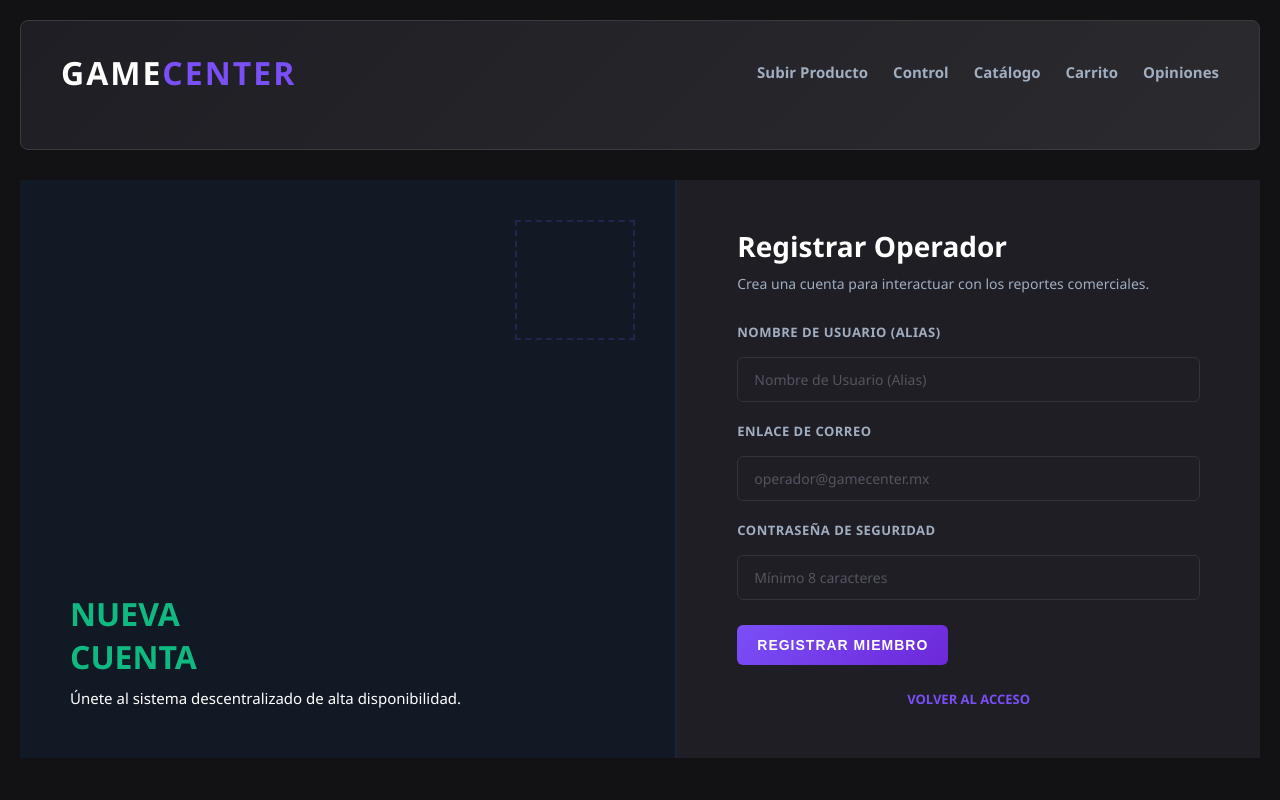
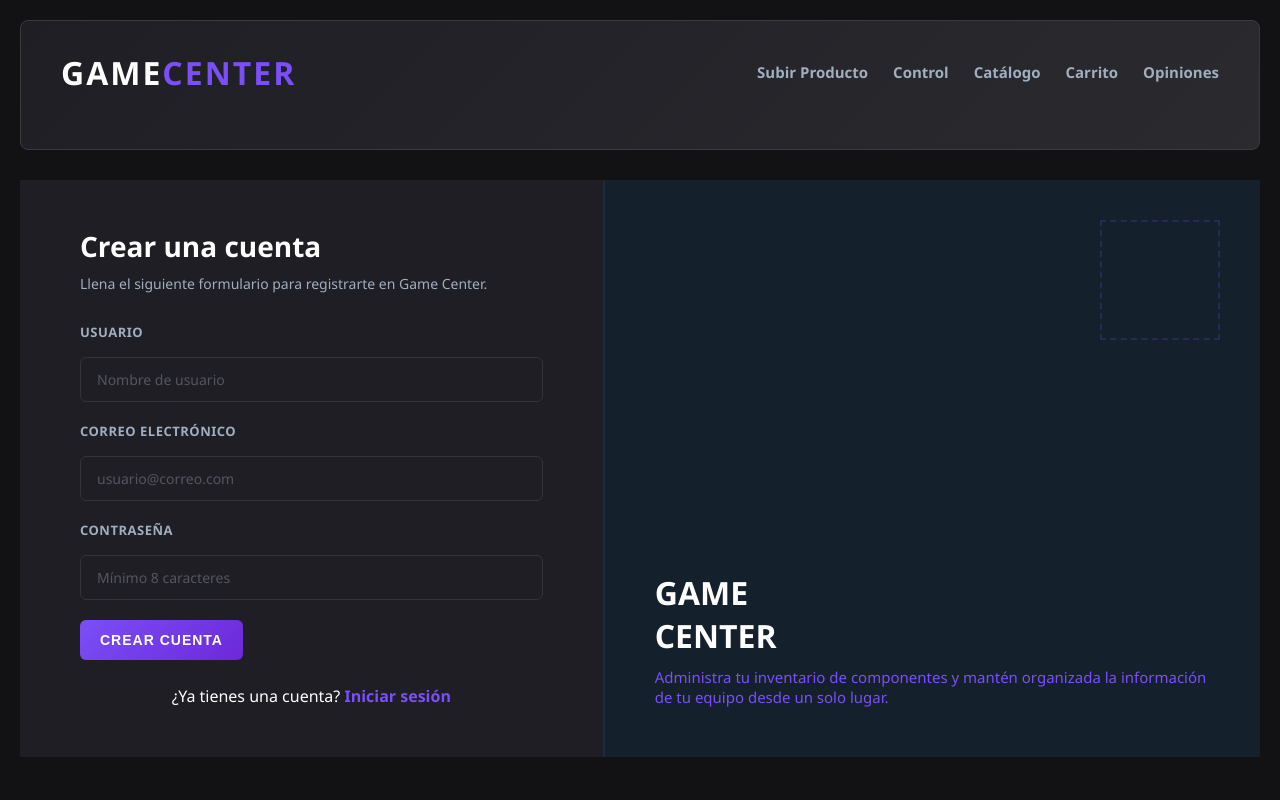
Before and after one commit to axelgonzales844/GameCenter, a Django app: page /registro/ in a window 1280 px wide. Run offline with Django 5.2, Linux system fonts and the light colour scheme.

Commit message:
cambios de login,registro y opiniones

```diff
--- a/game/templates/game/registro.html
+++ b/game/templates/game/registro.html
@@ -1,56 +1,115 @@
 {% extends "game/encabezado.html" %}
-{% block title %}Registro - Game Center{% endblock %}
 {% load static %}
 
+{% block title %}Crear Cuenta{% endblock %}
+
 {% block contenido %}
-<div class="split-layout">
-    <div class="split-side-art" style="background-color: #111a24; border-left: none; border-right: 2px solid #1a243a;">
-        <div class="split-art-grid"></div>
-        <div class="art-heading" style="color: #10b981;">NUEVA<br>CUENTA</div>
-        <div class="art-paragraph" style="color: #ffffff;">Únete al sistema descentralizado de alta disponibilidad.</div>
-    </div>
-    <div class="split-side-form">
-        <div class="split-title">Registrar Operador</div>
-        <div class="split-subtitle">
-            Crea una cuenta para interactuar con los reportes comerciales.
-        </div>
+
+<section class="split-layout">
+
+    <!-- Formulario -->
+    <section class="split-side-form">
+
+        <h2 class="split-title">Crear una cuenta</h2>
+
+        <p class="split-subtitle">
+            Llena el siguiente formulario para registrarte en Game Center.
+        </p>
 
         {% if messages %}
             {% for message in messages %}
-                <div class="form-message {% if message.tags %}{{ message.tags }}{% endif %}" style="margin-bottom: 15px; font-size: 13px; color: {% if message.tags == 'error' %}#ef4444{% else %}#10b981{% endif %};">
+                <div class="form-message {{ message.tags }}"
+                     style="margin-bottom:15px;
+                            color:{% if message.tags == 'error' %}#ef4444{% else %}#10b981{% endif %};">
                     {{ message }}
                 </div>
             {% endfor %}
         {% endif %}
 
-        <form method="post" action="{% url 'registro' %}">
+        <form action="{% url 'registro' %}" method="post">
+
             {% csrf_token %}
+
             <div class="group-field">
-            <label class="field-label">Nombre de Usuario (Alias)</label>
-            <input type="text" name="username" class="field-control" placeholder="Nombre de Usuario (Alias)" required>
+                <label for="username" class="field-label">
+                    Usuario
+                </label>
+
+                <input
+                    id="username"
+                    class="field-control"
+                    type="text"
+                    name="username"
+                    placeholder="Nombre de usuario"
+                    required>
             </div>
 
             <div class="group-field">
-            <label class="field-label">Enlace de Correo</label>
-            <input type="email" name="email" class="field-control" placeholder="operador@gamecenter.mx" required>
+                <label for="email" class="field-label">
+                    Correo electrónico
+                </label>
+
+                <input
+                    id="email"
+                    class="field-control"
+                    type="email"
+                    name="email"
+                    placeholder="usuario@correo.com"
+                    required>
             </div>
 
-        <div class="group-field" style="margin-bottom: 25px;">
-            <label class="field-label">Contraseña de Seguridad</label>
-            <input type="password" name="password" class="field-control" placeholder="Mínimo 8 caracteres" required minlength="8">
+            <div class="group-field">
+
+                <label for="password" class="field-label">
+                    Contraseña
+                </label>
+
+                <input
+                    id="password"
+                    class="field-control"
+                    type="password"
+                    name="password"
+                    placeholder="Mínimo 8 caracteres"
+                    minlength="8"
+                    required>
+
             </div>
 
-        <button type="submit" class="action-button btn-action-primary">
-            Registrar Miembro
+            <button class="action-button btn-action-primary" type="submit">
+                Crear cuenta
             </button>
+
         </form>
 
-        <div style="text-align: center; margin-top: 25px; font-size: 13px;">
-            <a href="{% url 'login' %}" style="color: var(--teal-medio); font-weight: 700; text-decoration: none;">
-                VOLVER AL ACCESO
+        <p style="margin-top:25px; text-align:center;">
+            ¿Ya tienes una cuenta?
+
+            <a href="{% url 'login' %}"
+               style="text-decoration:none; color:var(--teal-medio); font-weight:bold;">
+                Iniciar sesión
             </a>
-        </div>
-    </div>
-</div>
+        </p>
+
+    </section>
+
+    <!-- Información -->
+    <aside class="split-side-art"
+           style="background:#15202d; border-left:2px solid #1b2a40;">
+
+        <div class="split-art-grid"></div>
+
+        <h1 class="art-heading">
+            GAME<br>
+            CENTER
+        </h1>
+
+        <p class="art-paragraph">
+            Administra tu inventario de componentes y mantén organizada la
+            información de tu equipo desde un solo lugar.
+        </p>
+
+    </aside>
+
+</section>
+
 {% endblock %}
-{# Cambio registrado para git #}
```
Also changed, not shown: game/templates/game/login.html (+80 -22 lines), game/templates/game/opiniones.html (+42 -48 lines), db.sqlite3. Lines whose indentation alone changed are shown as unchanged.
